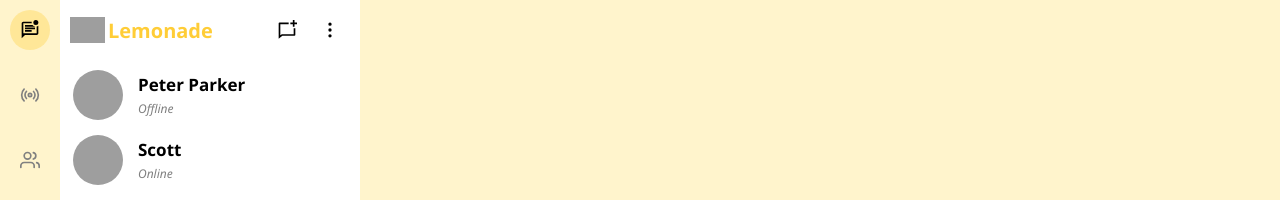
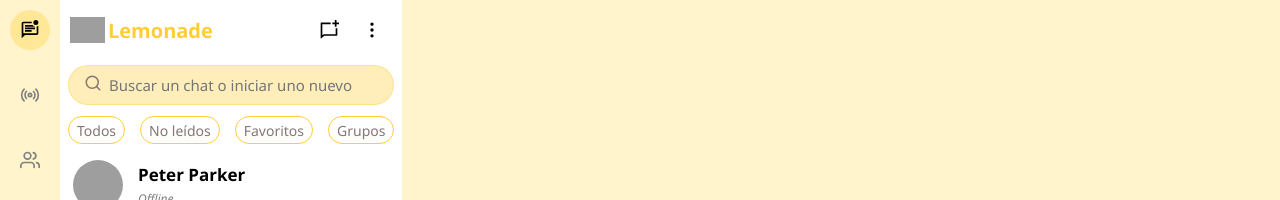
Before and after one commit to orellanapau/Trabajo-Final-UTN-2025, a React (Vite) app: page / in a window 1280 px wide. Shown: the top 200 px of the page. Built offline with nearby package versions, Linux system fonts and the light colour scheme; grey boxes are pictures that could not be loaded.

Commit message:
buscador y botones en contactlist

```diff
--- a/src/Components/ContactList/ContactList.css
+++ b/src/Components/ContactList/ContactList.css
@@ -82,6 +82,79 @@
     height: 40px;
     width: 40px;
 }
+/* buscador */
+
+.form-container{
+    display: flex;
+    flex-direction: row;
+
+    justify-content: center;
+    align-items: center;
+
+    gap: 5px;
+    padding: 10px;
+
+    width: 100%;
+    height: 40px;
+
+    border-radius: 50px;
+    border: 1px solid;
+    border-color: #ffcd3859;
+    background-color:#ffcd3859;
+}
+
+.form-container--button{
+    border: none;
+    background-color: transparent;
+    color: #867575;
+
+    font-size: 18px;
+    padding-left: 5px;
+}
+
+.form-container--textarea{
+    width: calc(25px + 100%);
+    height: 100%;
+
+    border: none;
+    background-color: transparent;
+    color: black;
+    font-size: 15px;
+
+    padding-left: 2px;
+
+    resize: none;
+    overflow: hidden;
+}
+
+/* botones */
+.button-container{
+    display: flex;
+    flex-direction: row;
+    gap: 15px;
+    align-items: center;
+
+    width: 100%;
+    height: 30px;
+    padding: 20px 0px;
+}
+
+.button-with-border{
+    display: flex;
+    align-items: center;
+    justify-content: center;
+    text-align: center;
+    padding: 8px;
+    height: 28px;
+    width:max-content;
+
+    border: 1px solid;
+    border-color:#ffcd37;
+    border-radius: 15px;
+    background-color: transparent;
+    color:#867575;
+    font-size: 14px;
+}
 
 /* ///////////////////////////// */
 
@@ -92,3 +165,18 @@
 .contact-list-container:hover{
     background-color: #ffcd3859;
 }
+
+.form-container--textarea:focus{
+    outline: none;
+    box-shadow: none;
+}
+
+.form-container:focus-within{
+    background-color: white;
+    border: 1px solid;
+    border-color: #ffcd37;
+}
+
+.button-with-border:hover{
+    background-color: #ffcd3859;
+}
--- a/src/Components/ContactList/ContactList.jsx
+++ b/src/Components/ContactList/ContactList.jsx
@@ -37,12 +37,23 @@ const ContactList = () => {
                     <img src="https://static.vecteezy.com/system/resources/previews/012/638/343/original/lemon-slice-color-png.png" alt="" width={'35px'}/>
                     <h2 className='header-container--h2'>Lemonade</h2>
                 </div>
-
                 <div className='header-container--content'>
                     <button className='header-container--button'><ICONS.NewChat/></button>
                     <button className='header-container--button'><ICONS.TresPuntos/></button>
                 </div>
             </header >
+
+            <form className='form-container' onSubmit={(e)=>e.preventDefault()}>
+                <span className='form-container--button'><ICONS.Buscar/></span>
+                <input className='form-container--textarea' placeholder='Buscar un chat o iniciar uno nuevo'></input>
+            </form>
+
+            <div className='button-container'>
+                <button className='button-with-border'>Todos</button>
+                <button className='button-with-border'>No leídos</button>
+                <button className='button-with-border'>Favoritos</button>
+                <button className='button-with-border'>Grupos</button>
+            </div>
             {contact_list_jsx}
         </div>
     )
```
